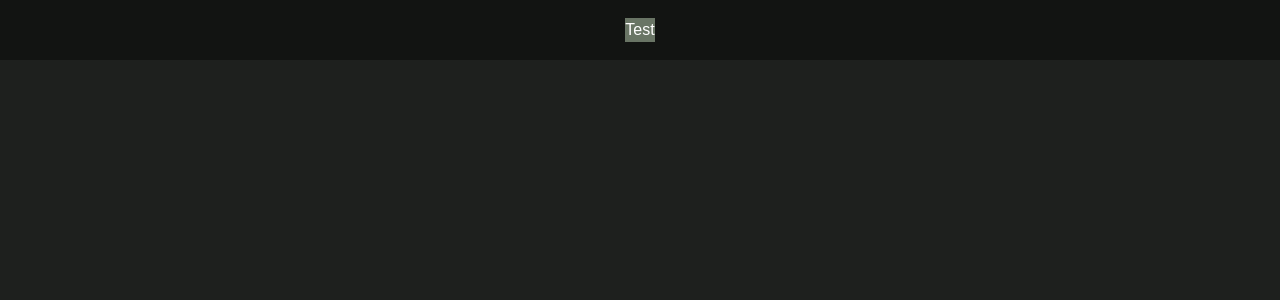
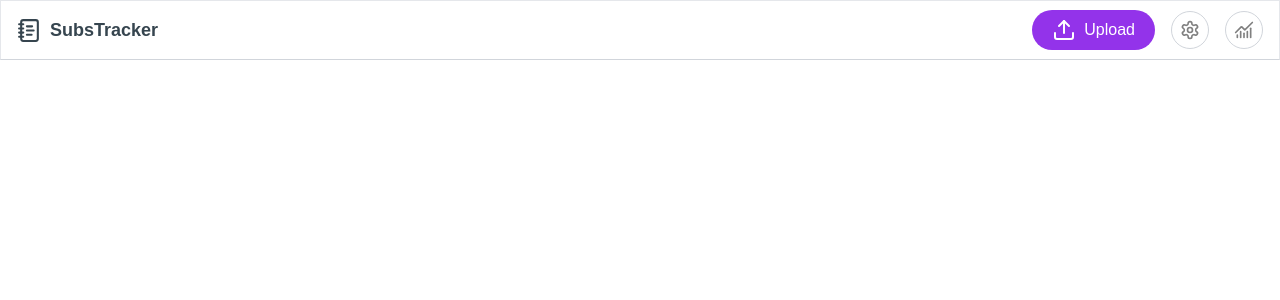
Before and after one commit to SimonSaltys/SubStatsTracker, a Next.js app in the folder sub-stats-tracker/: page / in a window 1280 px wide. Shown: the top 300 px of the page. Built offline with nearby package versions, Linux system fonts and the light colour scheme.

Commit message:
NavBar Done

```diff
--- /dev/null
+++ b/sub-stats-tracker/src/app/components/baseui/BigButton.tsx
@@ -0,0 +1,14 @@
+
+  /**
+   *
+   * @param props the label and what to do on button click
+   * @returns a JSX component of a button for the MapNavbar
+   */
+  export function BigButton({ label, onClick }: NavButtonProps) {
+    return (
+      <button className="bg-purple-600 text-white rounded-full px-5 py-2 text-center"
+              onClick={onClick}>
+        {label}
+      </button>
+    )
+  }
--- /dev/null
+++ b/sub-stats-tracker/src/app/components/baseui/SmallButton.tsx
@@ -0,0 +1,15 @@
+"use client"
+
+export function SmallButton({ label, onClick }: NavButtonProps) {
+
+    return (
+        <button className="flex border rounded-full border-gray-300 p-2"
+                onClick={onClick}>
+            {label}
+        </button>
+
+
+    )
+
+
+}
--- a/sub-stats-tracker/src/app/components/navbar/NavBar.tsx
+++ b/sub-stats-tracker/src/app/components/navbar/NavBar.tsx
@@ -3,20 +3,40 @@
  *
  * Holds the navagation for the site including the stats page and config dropdown
  *
- * todo:
- * add the configuration component and stats component
  */
 
 "use client"
 
-import { NavButton } from "./NavButton"
+import { ChartNoAxesCombined, NotebookText, Settings, Upload } from "lucide-react"
+import { BigButton } from "@/app/components/baseui/BigButton"
+import { SmallButton } from "@/app/components/baseui/SmallButton"
 
 export default function NavBar() {
 
     return(
-        <div className="flex bg-Obsidian justify-around items-center py-2 px-4 min-h-[60px]">
-            <NavButton label={"Test"} onClick={() => {}}/>
-        </div>
+        <div className="flex justify-between items-center py-2 px-4 min-h-[60px] border border-b-1 border-b-gray-300">
+      {/* Left Side: Logo & Text */}
+      <span className="flex items-center gap-2">
+        <NotebookText size={25} />
+        <p className="text-lg font-semibold">SubsTracker</p>
+      </span>
+
+      {/* Right Side: Buttons */}
+      <div className="flex items-center gap-4">
+        <BigButton
+          label={
+            <span className="flex items-center gap-2">
+              <Upload />
+              <span>Upload</span>
+            </span>
+          }
+          onClick={() => {}}
+        />
+        <SmallButton label={<Settings size={20} color="gray" />} onClick={() => {}} />
+        <SmallButton label={<ChartNoAxesCombined size={20} color="gray" />} onClick={() => {}} />
+      </div>
+    </div>
+
     )
 
 }
--- a/sub-stats-tracker/src/app/components/navbar/NavButton.tsx
+++ /dev/null
@@ -1,19 +0,0 @@
-import { button } from "motion/react-client"
-
-interface NavButtonProps {
-    label: string
-    onClick: () => void
-  }
-
-  /**
-   *
-   * @param props the label and what to do on button click
-   * @returns a JSX component of a button for the MapNavbar
-   */
-  export function NavButton({ label, onClick }: NavButtonProps) {
-    return (
-      <button className="bg-SageSmoke text-white active:ring-4 active:ring-chanterelle-gold focus:ring-0 focus:ring-sea-glass" onClick={onClick}>
-        {label}
-      </button>
-    )
-  }
--- a/sub-stats-tracker/src/app/components/SubTitleText.tsx
+++ b/sub-stats-tracker/src/app/components/subtitles/SubTitleText.tsx
@@ -4,8 +4,6 @@
  * Displays the current line of text that the media player
  * has copied to the clipboard.
  *
- * todo:
- *    css styling (on hover effect)
  */
 
 
--- a/sub-stats-tracker/src/app/components/SubTitleWrapper.tsx
+++ b/sub-stats-tracker/src/app/components/subtitles/SubTitleWrapper.tsx
@@ -14,11 +14,11 @@
 
 "use client"
 
-import { createContext, useCallback, useEffect, useReducer, useState } from "react"
-import SubTitleText from "./SubTitleText"
-import { SubTitleHolderInitalData, SubtitleHolderState } from "../types/SubtitleTypes"
-import SubTitleStateReducer, { SubtitleHolderAction } from "../functions/reducers/subtitleReducer"
-import NavBar from "./navbar/NavBar"
+import { createContext, useCallback, useEffect, useReducer} from "react"
+import SubTitleText from "@/app/components/subtitles/SubTitleText"
+import { SubtitleHolderState, SubtitleHolderInitalData } from "@/app/types/SubtitleTypes"
+import SubTitleStateReducer, {SubtitleHolderAction} from "@/app/functions/reducers/subtitleReducer"
+import NavBar from "@/app/components/navbar/NavBar"
 
 export interface SubtitleContextData {
   state: SubtitleHolderState,
@@ -28,7 +28,7 @@ export interface SubtitleContextData {
 export const SubtitleContext = createContext<SubtitleContextData | ''>('')
 
 export default function SubTitleWrapper() {
-  const [state, dispatch] = useReducer(SubTitleStateReducer, SubTitleHolderInitalData)
+  const [state, dispatch] = useReducer(SubTitleStateReducer, SubtitleHolderInitalData)
 
    const fetchCopiedText = useCallback(async () => {
     try {
--- a/sub-stats-tracker/src/app/functions/subtitleUtils.ts
+++ b/sub-stats-tracker/src/app/functions/subtitleUtils.ts
@@ -1,3 +1,18 @@
-function readInSubtitleLine() {
+import { Dispatch } from "react"
+import { SubtitleHolderState } from "../types/SubtitleTypes"
+import { SubtitleHolderAction } from "./reducers/subtitleReducer"
 
+async function readInSubtitleLine(state : SubtitleHolderState, dispatch : Dispatch<SubtitleHolderAction> ) {
+    try {
+          const text = await navigator.clipboard.readText()
+          if(text && (!state.subtitles.length || state.subtitles[state.subtitles.length - 1] !== text)) {
+            dispatch({
+              type: "ADD_SUBTITLE",
+              payload: text
+            })
+          }
+
+        } catch (error) {
+            //document is not focused ignore
+        }
 }
--- a/sub-stats-tracker/src/app/layout.tsx
+++ b/sub-stats-tracker/src/app/layout.tsx
@@ -17,6 +17,10 @@ const dark = {
   settings: " bg-ObsidianMoss text-ParchmentGlow"
 }
 
+const light = {
+  settings: "bg-white text-AshGray"
+}
+
 export const metadata: Metadata = {
   title: "Subtitle Text Tracker",
   description: "Created by Simon Saltikov",
@@ -30,7 +34,7 @@ export default function RootLayout({
   return (
     <html lang="en">
       <body
-        className={`${geistSans.variable} ${geistMono.variable} ${dark.settings} antialiased`}
+        className={`${geistSans.variable} ${geistMono.variable} ${light.settings} antialiased`}
       >
         {children}
       </body>
--- a/sub-stats-tracker/src/app/page.tsx
+++ b/sub-stats-tracker/src/app/page.tsx
@@ -1,4 +1,4 @@
-import SubTitleWrapper from "@/app/components/SubTitleWrapper"
+import SubTitleWrapper from "./components/subtitles/SubTitleWrapper";
 
 export default function Home() {
   return (
--- a/sub-stats-tracker/src/app/types/SubtitleTypes.ts
+++ b/sub-stats-tracker/src/app/types/SubtitleTypes.ts
@@ -2,6 +2,6 @@ export interface SubtitleHolderState {
     subtitles: string[]
 }
 
-export const SubTitleHolderInitalData : SubtitleHolderState = {
+export const SubtitleHolderInitalData : SubtitleHolderState = {
     subtitles: []
 }
--- /dev/null
+++ b/sub-stats-tracker/src/app/types/baseUITypes.ts
@@ -0,0 +1,4 @@
+interface NavButtonProps {
+    label: any
+    onClick: () => void
+  }
--- a/sub-stats-tracker/tailwind.config.ts
+++ b/sub-stats-tracker/tailwind.config.ts
@@ -11,6 +11,9 @@ export default {
       colors: {
         background: "var(--background)",
         foreground: "var(--foreground)",
+        White: "#ffffff",
+        Purple: "#4D47C8",
+        AshGray: "#36454F",
         Obsidian: "#121412",
         ObsidianMoss: "#1E201E",
         IronWood: "#3C3D37",
```
